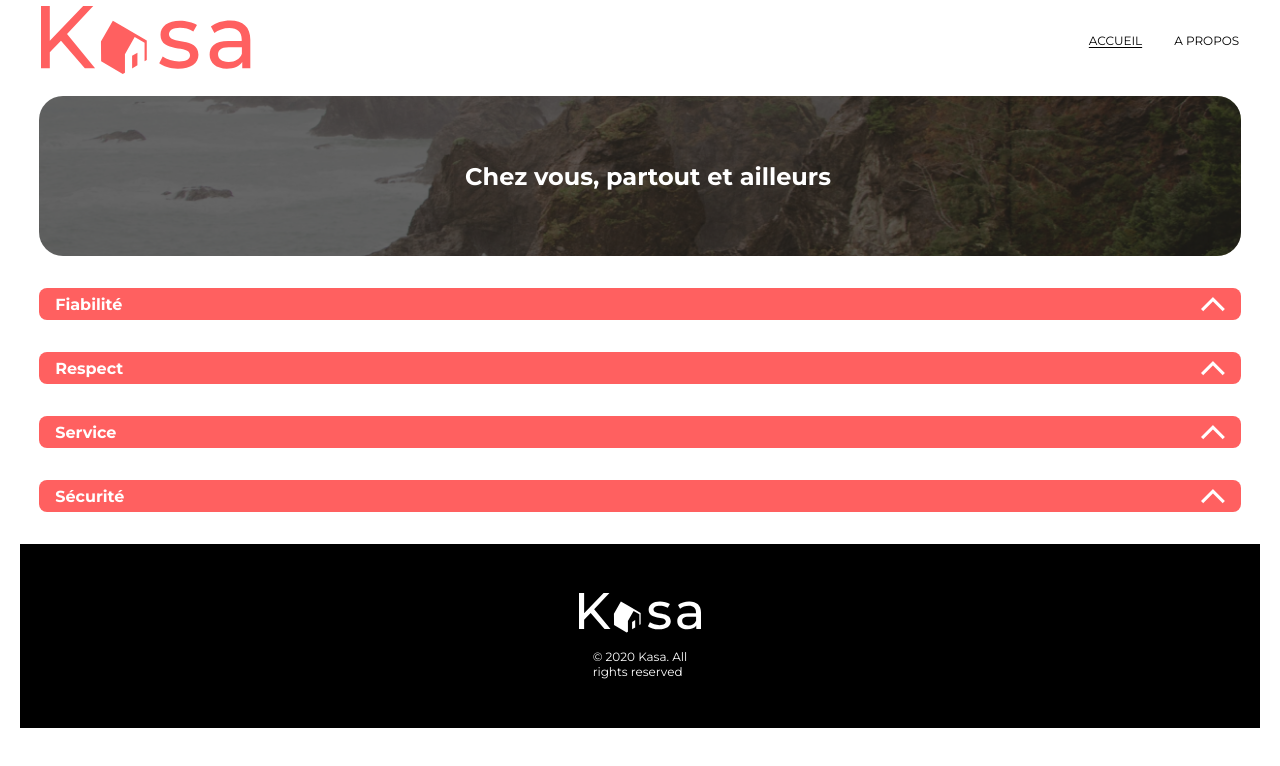
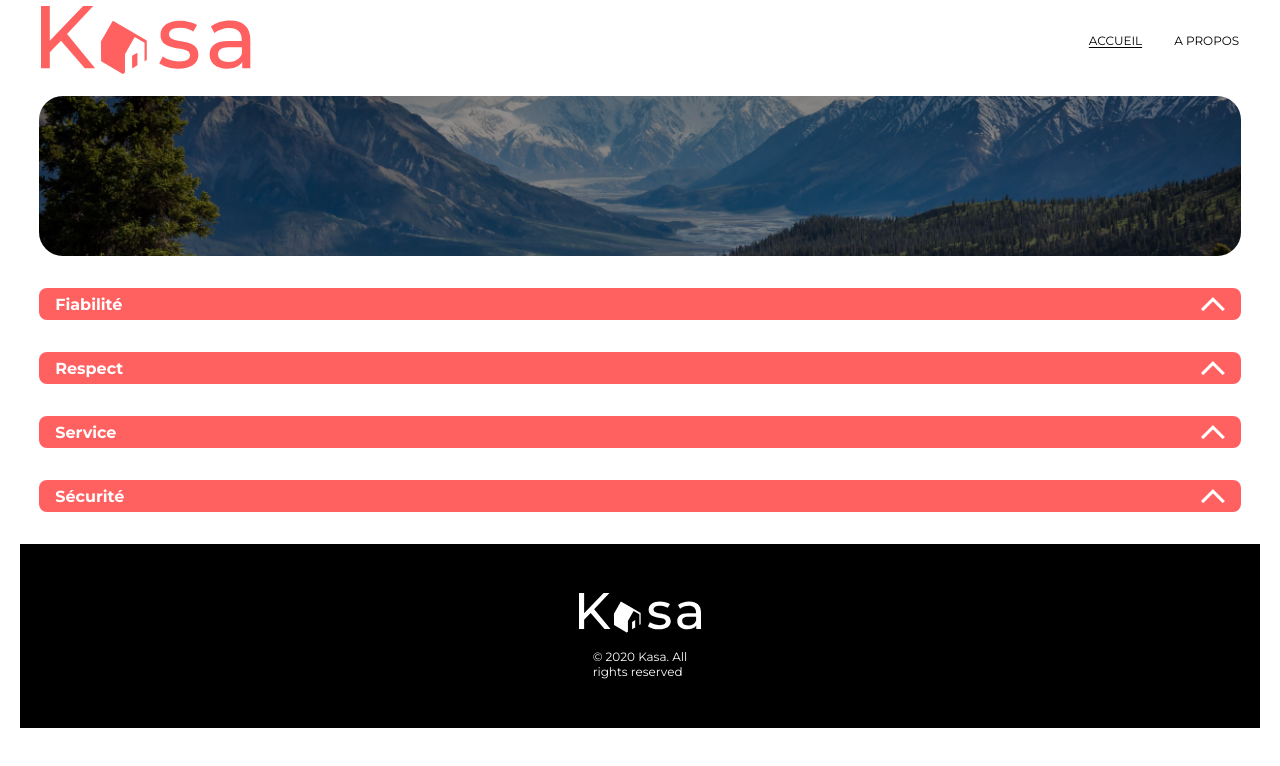
Before and after one commit to MarronFrui/kasa-openclassroom, a React (Vite) app: page /about in a window 1280 px wide. Shown: the top 766 px of the page. Built offline with nearby package versions, Linux system fonts and the light colour scheme.

Commit message:
Feat: Banner About styling

```diff
--- a/src/components/Banner/Banner.jsx
+++ b/src/components/Banner/Banner.jsx
@@ -4,11 +4,8 @@ export default function Banner() {
   return (
     <>
       <div className="banner-container">
-        <img src="../../src/assets/banner_home.png" />
-        <div className="banner-text">
-          Chez vous,
-          <br className="mobile-break" /> partout et ailleurs
-        </div>
+        <img src="../../src/assets/banner_aboutkasa.png" />
+        <div className="banner-text"></div>
       </div>
     </>
   );
--- a/src/components/Banner/Banner.scss
+++ b/src/components/Banner/Banner.scss
@@ -33,7 +33,7 @@
   color: #ffffff;
   font-weight: 600;
   font-size: 24px;
-  background-color: rgba(0, 0, 0, 0.6);
+  background-color: rgba(0, 0, 0, 0.2);
   @media (min-width: 720px) {
     justify-content: center;
     border-radius: 1.5rem;
```
